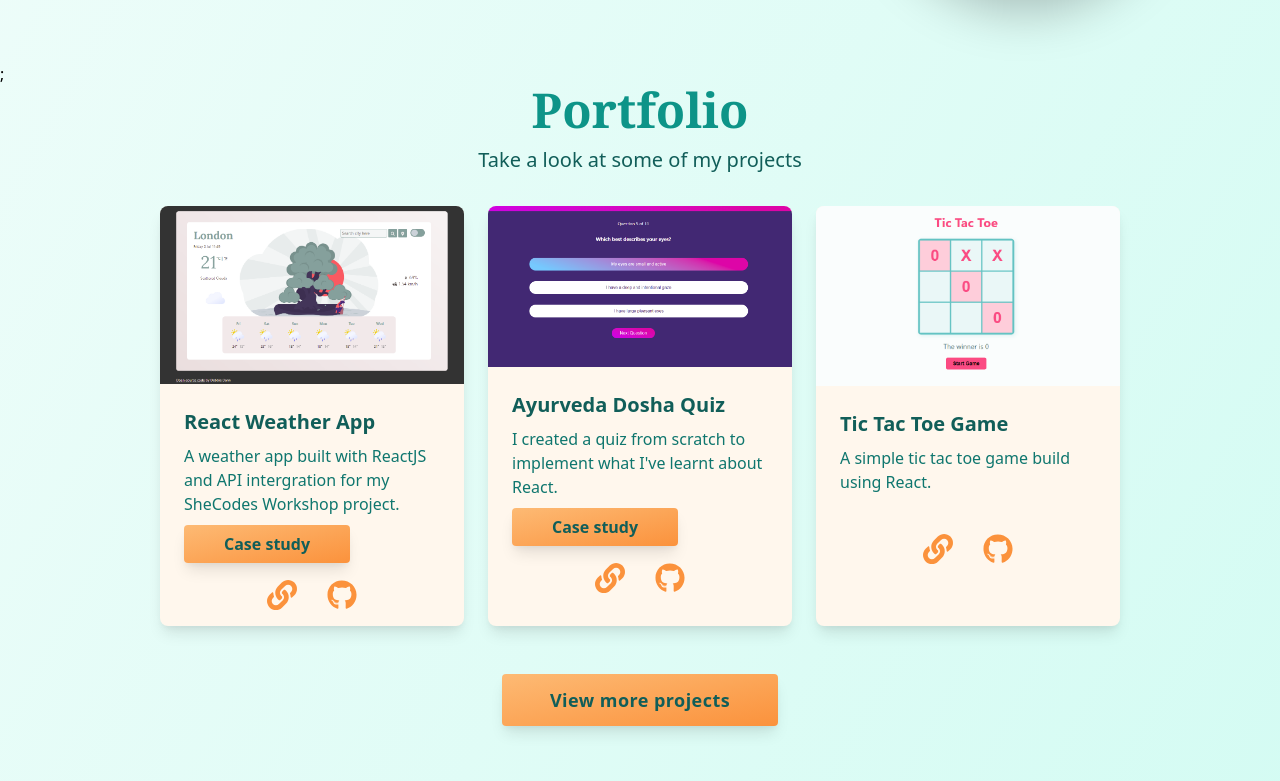
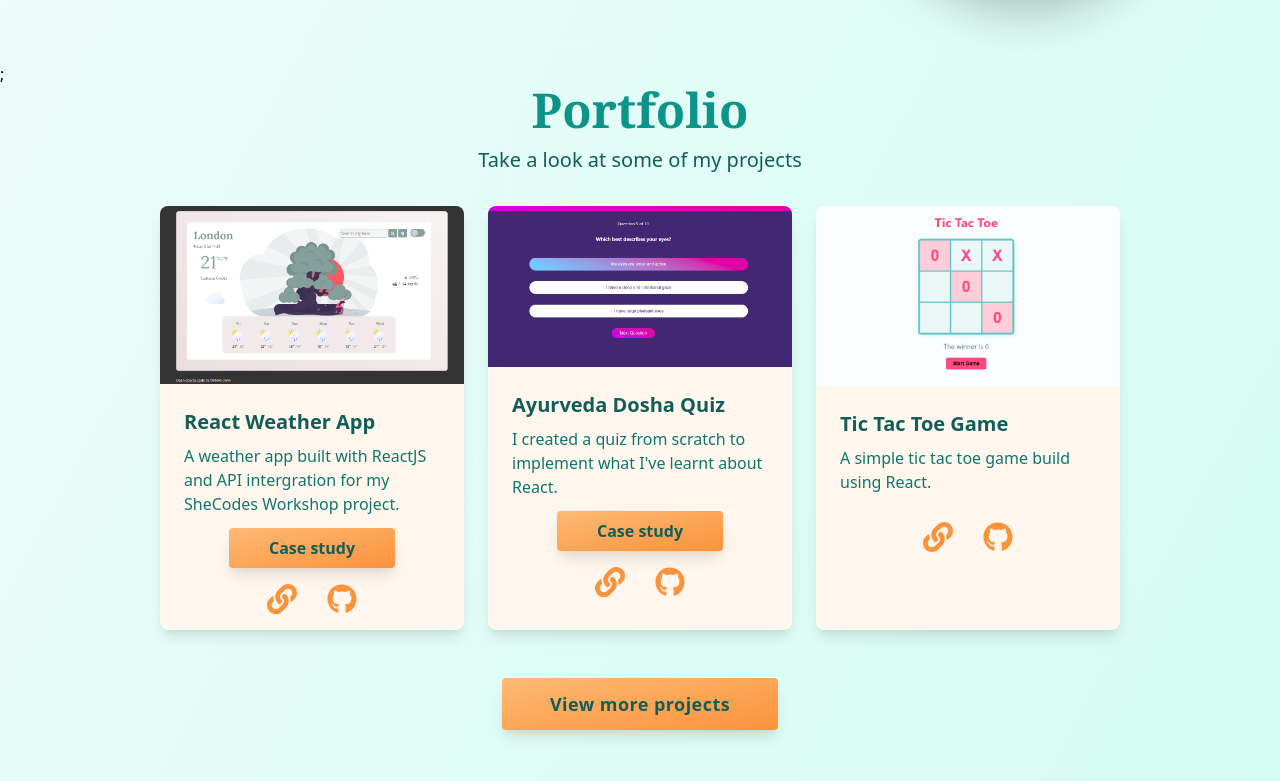
Before and after one commit to hellodeborahuk/React-portfolio, a React (Create React App) app: page / in a window 1280 px wide. Shown: the part 466-1247 px from the top of the page. Built offline with nearby package versions, Linux system fonts and the light colour scheme.

Commit message:
Updated project padding

```diff
--- a/src/ProjectList.js
+++ b/src/ProjectList.js
@@ -66,20 +66,18 @@ function Project({ maxItems }) {
               alt={project.name}
               className="rounded-t-lg"
             />
-            <div className="p-6">
+            <div className="px-6 pt-6 pb-4">
               <h1 className="font-bold mb-2 text-xl text-teal-800">
                 {project.name}
               </h1>
-              <p className="text-teal-700 mb-4">{project.copy}</p>
+              <p className="text-teal-700 mb-3">{project.copy}</p>
               {!project.caseStudy ? (
                 ""
               ) : (
-                <a
+                <div className="flex justify-center"><a
                   href={project.caseStudy}
                   className="px-10
               py-2
-              m-auto
-
               rounded
               shadow-lg
               hover:shadow-2xl
@@ -89,12 +87,11 @@ function Project({ maxItems }) {
               hover:from-orange-400 hover:to-orange-300
               text-teal-800
               font-bold
-
               transition
               duration-500"
                 >
                   Case study
-                </a>
+                </a></div>
               )}
             </div>
             <div className="flex mb-4 m-auto justify-evenly w-1/2">
```
